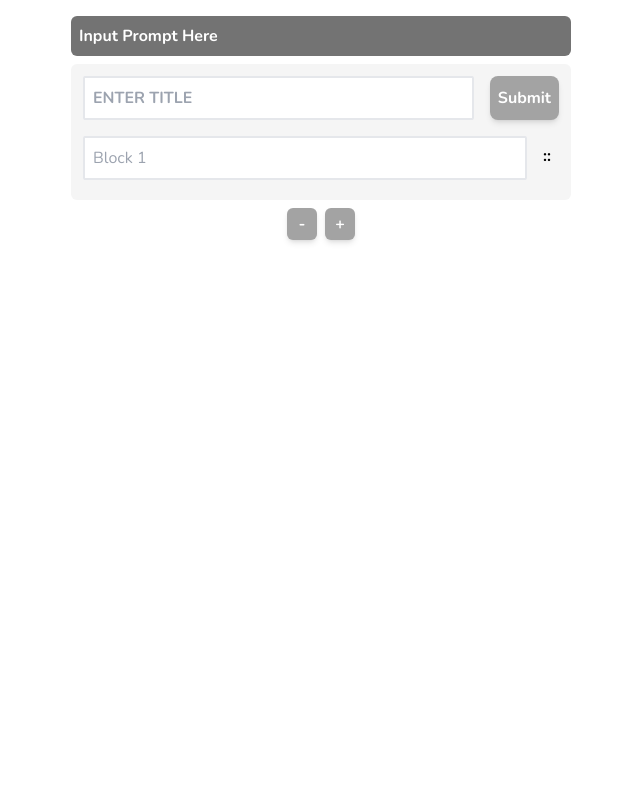
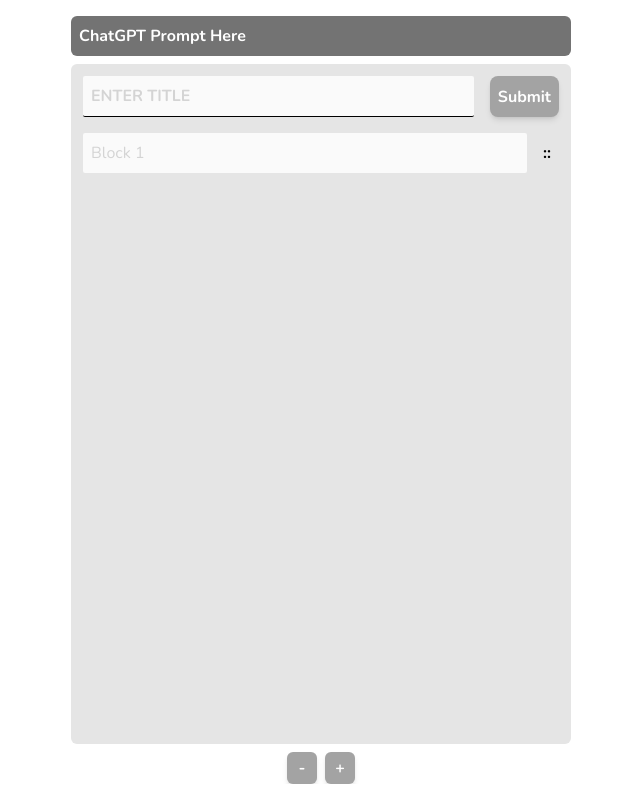
Before and after one commit to jordaz14/note-taking-react-app, a React (Vite) app in the folder client/: page / in a window 1280 px wide. Shown: the whole page, without its empty margins (319-959 px from the left). Built offline with nearby package versions, Linux system fonts and the light colour scheme.

Commit message:
Stylize UI for list

```diff
--- a/client/src/App.tsx
+++ b/client/src/App.tsx
@@ -49,18 +49,21 @@
              w-[500px]"
           >
             <div className="bg-neutral-500 font-bold rounded-md text-white p-2 w-full">
-              Input Prompt Here
+              ChatGPT Prompt Here
             </div>
-            <form className="w-full flex flex-col bg-neutral-100 rounded-md p-3">
+            <form className="w-full flex-1 flex flex-col bg-neutral-200 rounded-md p-3">
               <div className="flex mb-4 gap-4">
                 <input
                   placeholder="Enter Title"
-                  className="bg-white w-full rounded-sm border-2 p-2 resize-none font-bold uppercase"
+                  className="bg-white w-full rounded-sm border-b border-b-black p-2 resize-none font-bold uppercase invalid:bg-neutral-50 invalid:placeholder-neutral-300 focus:outline-none"
+                  required
+                  maxLength={30}
                 ></input>
                 <button className="bg-neutral-400 hover:bg-neutral-500 font-bold text-white rounded-lg p-2 shadow-md">
                   Submit
                 </button>
               </div>
+              <div className="flex-[1_1_1px] overflow-y-scroll">
                 <DndContext
                   collisionDetection={closestCenter}
                   onDragEnd={handleDragEnd}
@@ -75,6 +78,7 @@
                     ))}
                   </SortableContext>
                 </DndContext>
+              </div>
             </form>
 
             <div className="flex gap-2">
--- a/client/src/components/SortableItem.tsx
+++ b/client/src/components/SortableItem.tsx
@@ -7,7 +7,7 @@
     useSortable({ id: props.id });
 
   const style = {
-    transform: CSS.Transform.toString(transform),
+    transform: CSS.Translate.toString(transform),
     transition,
   };
 
@@ -17,8 +17,10 @@
         key={props.id}
         minRows={1}
         maxRows={5}
-        className="bg-white w-full rounded-sm border-2 p-2 mb-2 resize-none overflow-hidden"
+        rows={5}
+        className="bg-white w-full rounded-sm p-2 mb-2 resize-none overflow-hidden invalid:bg-neutral-50 invalid:placeholder-neutral-300 focus:outline-none focus:border-r-2 focus:border-r-black"
         placeholder={`Block ${props.id}`}
+        required
       />
       <div
         className=" rounded-md text-black font-bold p-2 height-[20px]"
--- a/client/src/output.css
+++ b/client/src/output.css
@@ -14,7 +14,7 @@
 
 /* Handle */
 ::-webkit-scrollbar-thumb {
-  background: #d9d9d9;
+  background: #9e9d9d;
   border-radius: 50px;
 }
 
```
Lines whose indentation alone changed are shown as unchanged.
